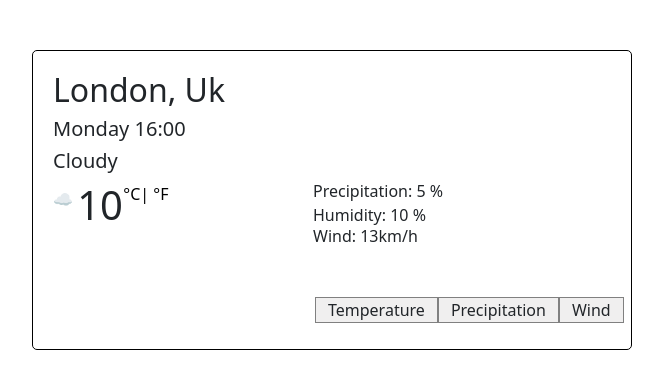
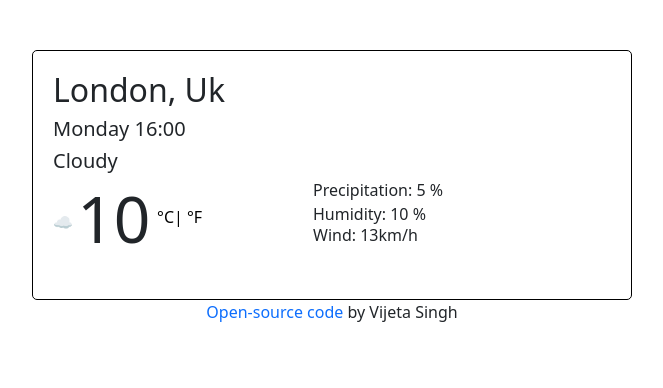
Before and after one commit to vijetarajput/Weather-Project, a plain HTML site: page index.html in a window 1280 px wide. Shown: the whole page, without its empty margins (308-971 px from the left). Drawn offline with nearby package versions, Linux system fonts and the light colour scheme.

Commit message:
Styled Temperature Section

```diff
--- a/index.html
+++ b/index.html
@@ -21,7 +21,7 @@
             </div>
             <div class="temp">
                 <div class="cloud">☁️</div>
-                <h1 id="tmp" style="display: inline;">10 </h1>
+                <h1 id="tmp">10 </h1>
                 <div id="c" class="degree"><a href="#" style="text-decoration: none; color:black;">°C|</a></div>
                 <div id="f" class="degree"><a href="#" style="text-decoration: none; color:black;">°F</a></div>
             </div>
@@ -34,21 +34,10 @@
                 <h6 style="display: inline;">%</h6>
                 <h6 id="Wind">Wind: 13km/h</h6>
             </div>
-            <div class="container text-center">
-                <div class="row" style="margin-left:270px;">
-                    <div class="col-auto col">
-                        Temperature
-                    </div>
-                    <div class="col-auto col">
-                        Precipitation
-                    </div>
-                    <div class="col-auto col">
-                        Wind
-                    </div>
-                </div>
-            </div>
         </div>
     </div>
+    <p class="footer"><a href="https://github.com/vijetarajput/Weather-Project"
+            style="text-decoration: none;">Open-source code </a>by Vijeta Singh</p>
 </body>
 <script src="src/index.js"></script>
 
--- a/src/style.css
+++ b/src/style.css
@@ -15,7 +15,7 @@
 .main {
   display: block;
   margin: 0 auto;
-  height: 300px;
+  height: 250px;
   max-width: 600px;
   border: 0.5px solid black;
   border-radius: 5px;
@@ -42,7 +42,7 @@
 .wind {
   margin: 0 0 0 280px;
   position: relative;
-  top: -50px;
+  top: -80px;
 }
 h6 {
   font-weight: 400;
@@ -77,3 +77,10 @@ h6 {
 .mycard:hover {
   background-color: grey;
 }
+.footer {
+  text-align: center;
+}
+#tmp {
+  display: inline;
+  font-size: 4rem;
+}
```
